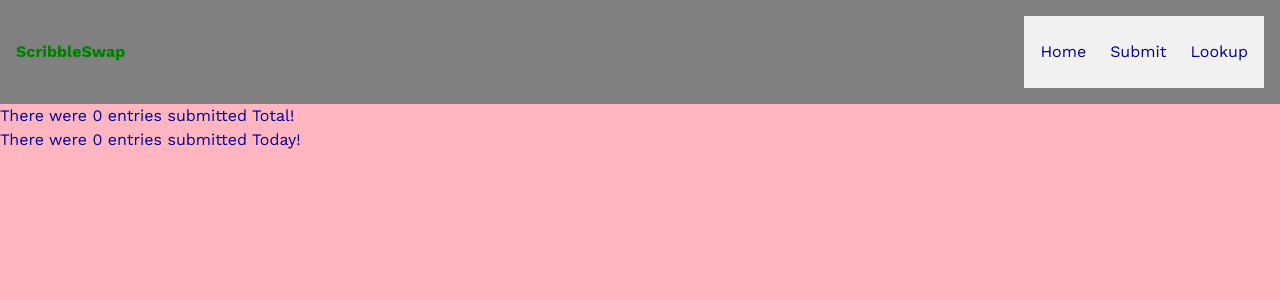
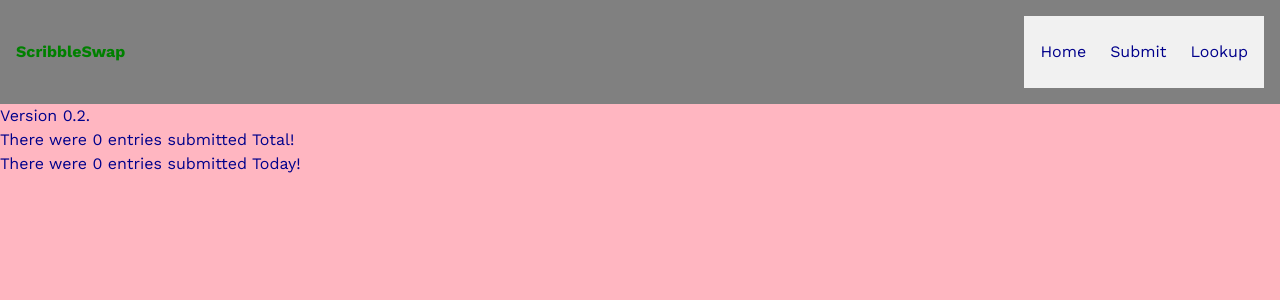
Before and after one commit to RnkSngh/journalingWebapp, a Next.js app: page / in a window 1280 px wide. Shown: the top 300 px of the page. Built offline with nearby package versions, Linux system fonts and the light colour scheme; no server answers; the database is empty.

Commit message:
add versioning

```diff
--- a/src/app/page.tsx
+++ b/src/app/page.tsx
@@ -27,6 +27,7 @@ export default function Home() {
         <h1> Loading .. </h1>
       ) : (
         <div>
+          <h1> Version 0.2.</h1>
           <h1> There were {entries} entries submitted Total! </h1>
           <h1> There were {entriesToday} entries submitted Today! </h1>
         </div>
```
